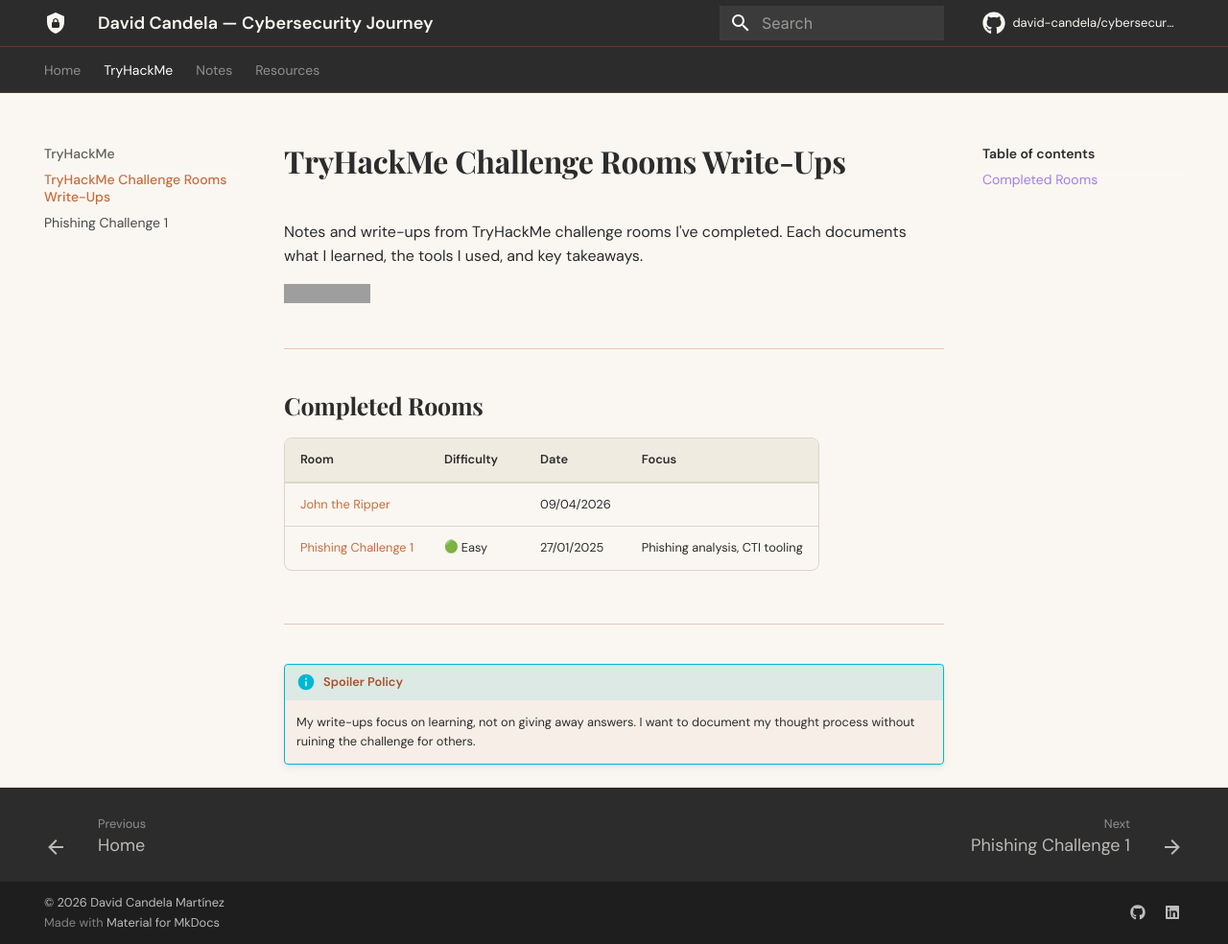
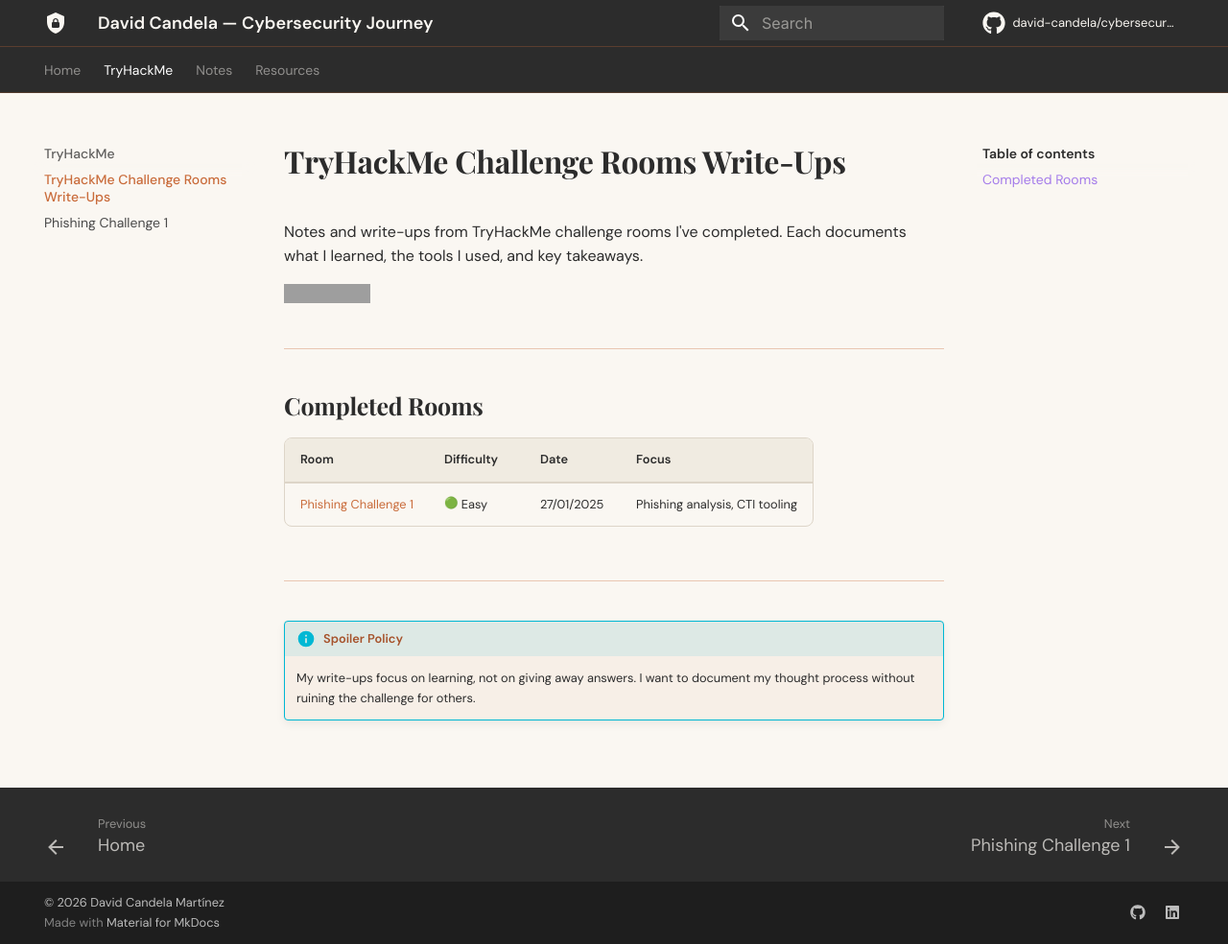
Before and after one commit to david-candela/cybersecurity_journey, an MkDocs documentation site: the page built from docs/tryhackme/index.md, in a window 1280 px wide and 984 px high. Shown: the whole window at 96% size. Built offline with MkDocs 1.6.1 and Material for MkDocs 9.7.7, drawn with Linux system fonts in a browser that asks for light colours; emoji names are drawn with the system emoji font; some web fonts are replaced; comment, search, counter and statistics services are not loaded; grey boxes are pictures that could not be loaded.

Commit message:
Remove test John the Ripper entry from index

```diff
--- a/docs/tryhackme/index.md
+++ b/docs/tryhackme/index.md
@@ -10,7 +10,6 @@
 
 | Room | Difficulty | Date | Focus |
 |---|---|---|---|
-| [John the Ripper](john-the-ripper.md) | | 09/04/2026 | |
 | [Phishing Challenge 1](phishing-challenge-1.md) | :green_circle: Easy | 27/01/2025 | Phishing analysis, CTI tooling |
 
 ---
```
